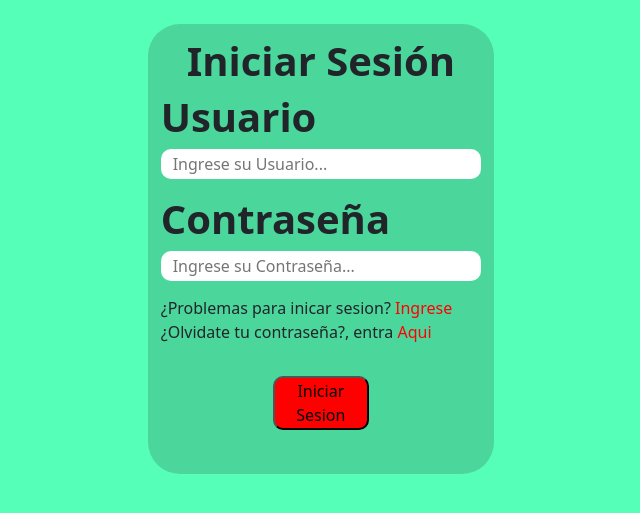
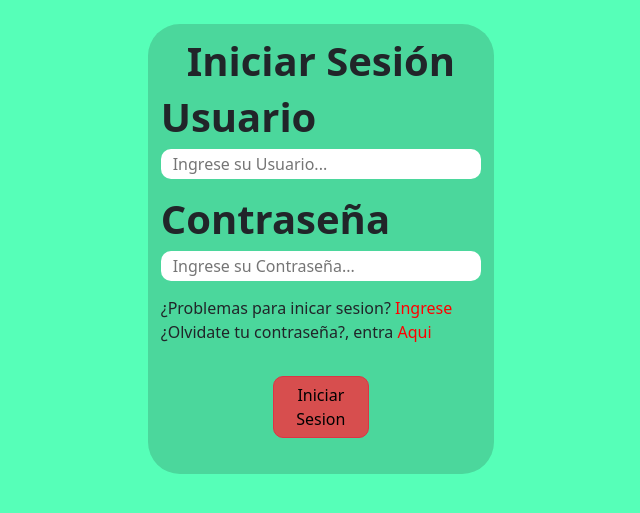
Before and after one commit to Xfezor/ADAX-Store-Manager, a PHP site: page /iniciar_sesion.html in a window 1280 px wide. Shown: the part 188-701 px from the top of the page, without its empty margins (327-967 px from the left). Run offline with PHP 8.4, Linux system fonts and the light colour scheme; some libraries are stand-ins or nearby versions.

Commit message:
cambio boton iniciar sesion

```diff
--- a/HTML/iniciar_sesion.html
+++ b/HTML/iniciar_sesion.html
@@ -33,7 +33,7 @@
       <input type="password" placeholder="Ingrese su Contraseña..." required>
       <div class="invalid-feedback">Por favor, ingrese su contraseña</div>
       <p>¿Problemas para inicar sesion? <a href="https://www.google.com">Ingrese </a><br> ¿Olvidate tu contraseña?, entra <a href="">Aqui</a></p>
-      <button class= "button2" type="submit">Iniciar Sesion</button>
+      <button class= "btn btn-danger" id="button2" type="submit">Iniciar Sesion</button>
     </div>
   </form>
 </body>
--- a/HTML/styles_iniciar_sesion.css
+++ b/HTML/styles_iniciar_sesion.css
@@ -78,8 +78,8 @@ input {
   padding-left: 10px;
   border-color: transparent;
 }
-.button2 {
-  background-color: #ff0000;
+#button2 {
+  background-color: #D74E4E;
   display: flex;
   margin: auto;
   width: 30%;
@@ -88,6 +88,7 @@ input {
   margin-top: 10%;
   border-radius: 10px;
   text-align: center;
+  color: black;
 
 }
 
```
